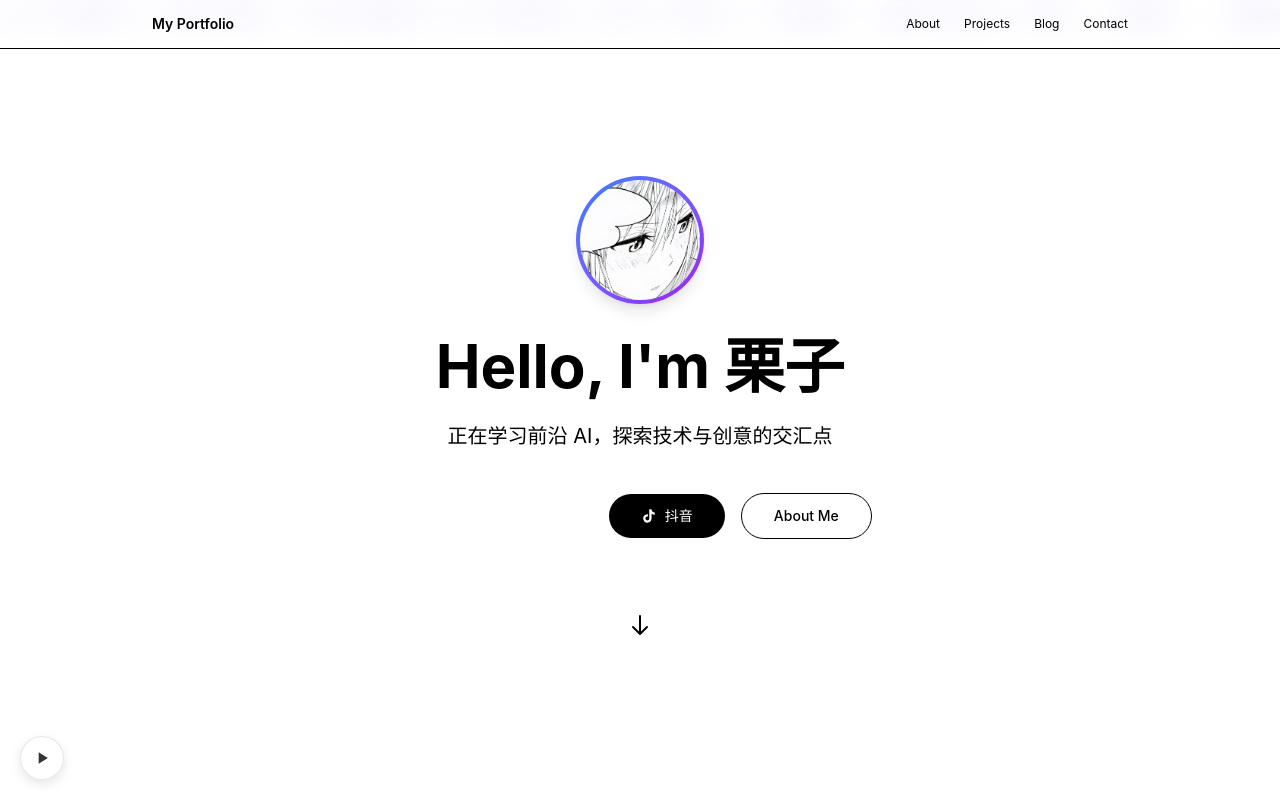
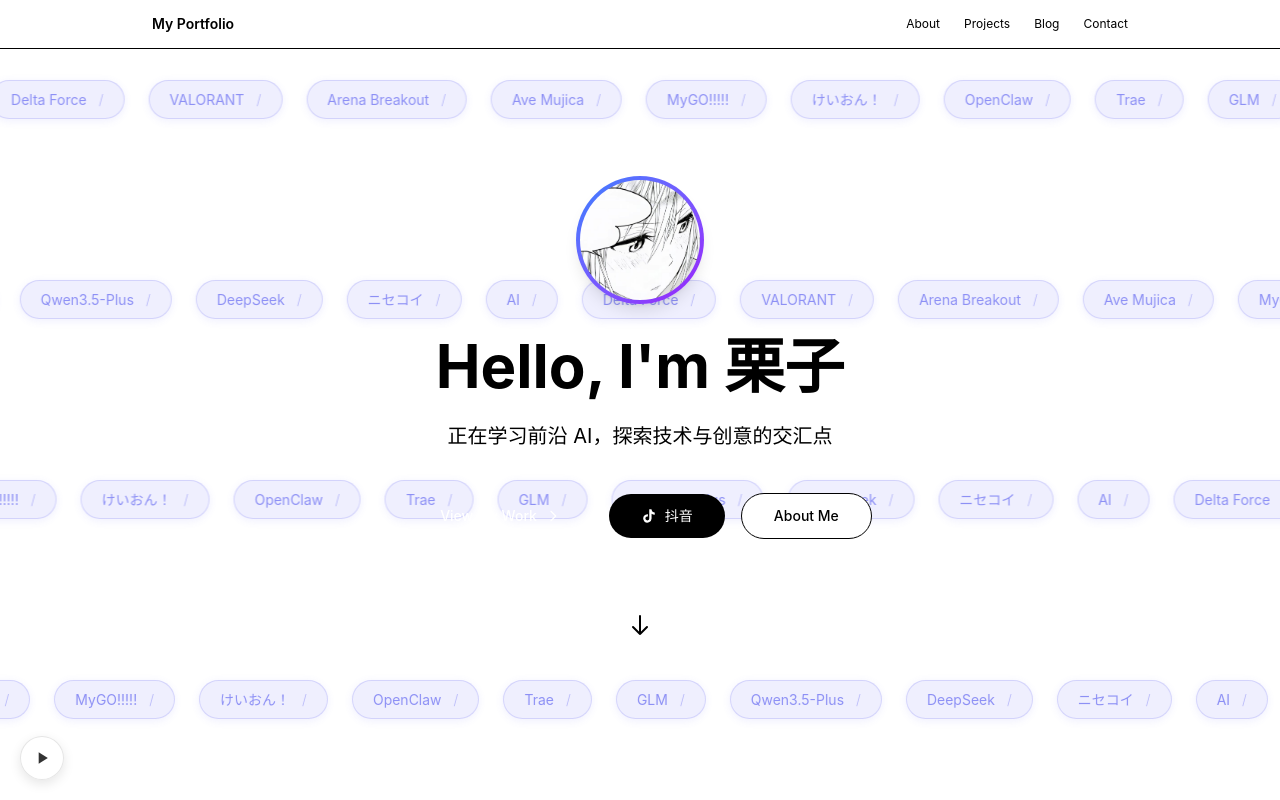
Before and after one commit to superlizi114514/myweb, a Vue app: page /#/ in a window 1280 px wide. Shown: the top 800 px of the page. Built offline with nearby package versions, Linux system fonts and the light colour scheme.

Commit message:
fix: Rewrite About.vue with proper structure

```diff
--- a/src/components/BackgroundTags.vue
+++ b/src/components/BackgroundTags.vue
@@ -3,15 +3,15 @@
     <div v-for="(row, rowIndex) in rows" :key="rowIndex"
          class="tag-row"
          :style="{
-           top: `${rowIndex * (100 / rows.length)}%`,
-           animationDelay: `${rowIndex * -2}s`,
+           top: `${rowIndex * 25}%`,
+           animationDelay: `${rowIndex * -15}s`,
            animationDirection: rowIndex % 2 === 0 ? 'normal' : 'reverse'
          }">
-      <span v-for="(tag, tagIndex) in extendedTags"
-            :key="`${rowIndex}-${tagIndex}`"
-            class="floating-tag"
-            :style="{ animationDelay: `${tagIndex * 0.5}s` }">
+      <span v-for="(tag, index) in extendedTags"
+            :key="`${rowIndex}-${index}`"
+            class="floating-tag">
         {{ tag }}
+        <span class="tag-separator">/</span>
       </span>
     </div>
   </div>
@@ -42,8 +42,8 @@ export default {
   },
   computed: {
     extendedTags() {
-      // 重复标签以填满整行
-      return [...this.tags, ...this.tags, ...this.tags]
+      // 重复标签以填满整行，确保动画无缝
+      return [...this.tags, ...this.tags]
     }
   }
 }
@@ -59,30 +59,37 @@ export default {
   pointer-events: none;
   overflow: hidden;
   z-index: 0;
-  opacity: 0.6;
 }
 
 .tag-row {
   position: absolute;
   left: 0;
-  width: 100%;
+  width: max-content;
   display: flex;
   align-items: center;
   white-space: nowrap;
-  animation: scroll-left 60s linear infinite;
+  animation: scroll-left 80s linear infinite;
+  will-change: transform;
 }
 
 .floating-tag {
-  display: inline-block;
-  padding: 6px 16px;
-  margin: 0 20px;
-  background: rgba(99, 102, 241, 0.08);
-  border: 1px solid rgba(99, 102, 241, 0.15);
-  border-radius: 20px;
-  font-size: 13px;
-  color: rgba(99, 102, 241, 0.6);
-  backdrop-filter: blur(4px);
-  transition: all 0.3s ease;
+  display: inline-flex;
+  align-items: center;
+  padding: 8px 20px;
+  margin: 0 12px;
+  background: rgba(99, 102, 241, 0.1);
+  border: 1px solid rgba(99, 102, 241, 0.2);
+  border-radius: 24px;
+  font-size: 14px;
+  color: rgba(99, 102, 241, 0.7);
+  backdrop-filter: blur(8px);
+  box-shadow: 0 2px 8px rgba(99, 102, 241, 0.1);
+}
+
+.tag-separator {
+  margin-left: 12px;
+  color: rgba(99, 102, 241, 0.4);
+  font-weight: 300;
 }
 
 @keyframes scroll-left {
@@ -94,24 +101,20 @@ export default {
   }
 }
 
-/* 不同行的变化 */
-.tag-row:nth-child(1) .floating-tag {
-  font-size: 12px;
-  opacity: 0.5;
+/* 不同行的变化和可见性增强 */
+.tag-row:nth-child(1) {
+  top: 10% !important;
 }
 
-.tag-row:nth-child(2) .floating-tag {
-  font-size: 14px;
-  opacity: 0.6;
+.tag-row:nth-child(2) {
+  top: 35% !important;
 }
 
-.tag-row:nth-child(3) .floating-tag {
-  font-size: 13px;
-  opacity: 0.4;
+.tag-row:nth-child(3) {
+  top: 60% !important;
 }
 
-.tag-row:nth-child(4) .floating-tag {
-  font-size: 15px;
-  opacity: 0.5;
+.tag-row:nth-child(4) {
+  top: 85% !important;
 }
 </style>
--- a/src/views/About.vue
+++ b/src/views/About.vue
@@ -1,4 +1,5 @@
 <template>
+  <div class="about-page">
     <div class="max-w-4xl mx-auto px-6 py-24">
       <!-- Hero -->
       <div class="text-center mb-16">
@@ -74,6 +75,17 @@
           </a>
         </div>
       </div>
+
+      <!-- Back to Home -->
+      <div class="text-center mt-16 pb-12">
+        <router-link to="/" class="inline-flex items-center gap-2 text-apple-gray-600 hover:text-apple-gray-900 transition-colors">
+          <svg class="w-5 h-5" fill="none" stroke="currentColor" viewBox="0 0 24 24">
+            <path stroke-linecap="round" stroke-linejoin="round" stroke-width="2" d="M10 19l-7-7m0 0l7-7m-7 7h18"/>
+          </svg>
+          <span>Back to Home</span>
+        </router-link>
+      </div>
+    </div>
   </div>
 </template>
 
@@ -95,3 +107,22 @@ export default {
   }
 }
 </script>
+
+<style scoped>
+.about-page {
+  min-height: 100vh;
+  background: #ffffff;
+  animation: fadeIn 0.5s ease;
+}
+
+@keyframes fadeIn {
+  from {
+    opacity: 0;
+    transform: translateY(20px);
+  }
+  to {
+    opacity: 1;
+    transform: translateY(0);
+  }
+}
+</style>
```
Lines whose indentation alone changed are shown as unchanged.
